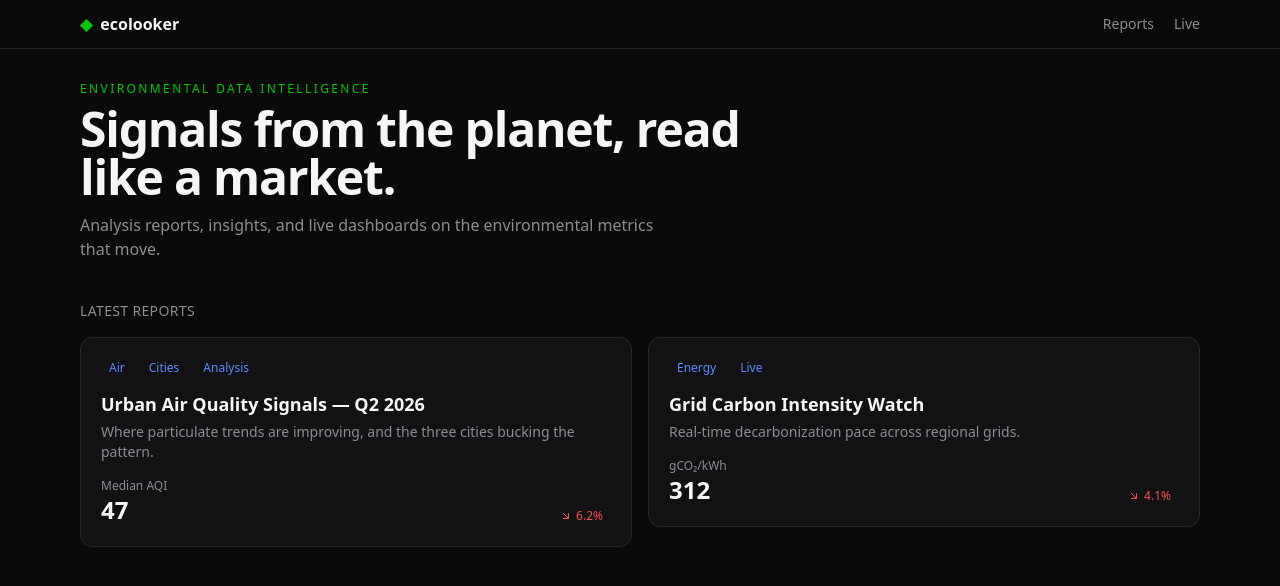
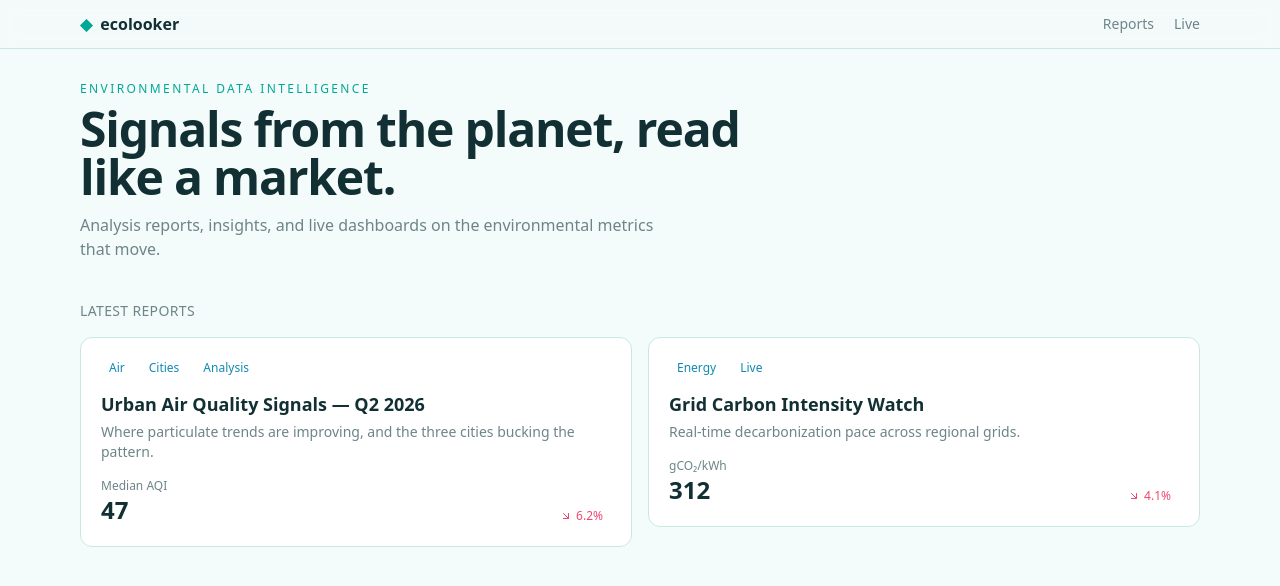
Before and after one commit to Ryanlin2/ecolooker, a Next.js app in the folder ecolooker-webapp/ecolooker/: page / in a window 1280 px wide. Shown: the top 586 px of the page. Built offline with nearby package versions, Linux system fonts and the light colour scheme.

Commit message:
theme update

```diff
--- a/ecolooker-webapp/ecolooker/src/app/globals.css
+++ b/ecolooker-webapp/ecolooker/src/app/globals.css
@@ -1,19 +1,24 @@
 @import "tailwindcss";
 @plugin "tailwindcss-animate";
 
-/* ===== Ecolooker theme: Robinhood-style data intelligence ===== */
+/* ===== Ecolooker theme: light surf data intelligence ===== */
 :root {
-  --background: #0a0a0b;
-  --surface: #121215;
-  --surface-2: #1a1a1f;
-  --border: #26262c;
-  --foreground: #f5f6f7;
-  --muted: #8b8d94;
-  --signal: #00c805;
-  --signal-dim: #00c80522;
-  --danger: #ff4d4d;
-  --danger-dim: #ff4d4d22;
-  --accent: #5b8cff;
+  --background: #f4fbfb;
+  --surface: #ffffff;
+  --surface-2: #e8f7f6;
+  --border: #c9e7e4;
+
+  --foreground: #123033;
+  --muted: #6d8588;
+
+  --signal: #00a896;
+  --signal-dim: #00a89622;
+
+  --danger: #ef476f;
+  --danger-dim: #ef476f22;
+
+  --accent: #118ab2;
+
   --radius: 0.75rem;
 }
 
```
Also changed, not shown: 1 other file (tests, documents, lock files or other folders).
